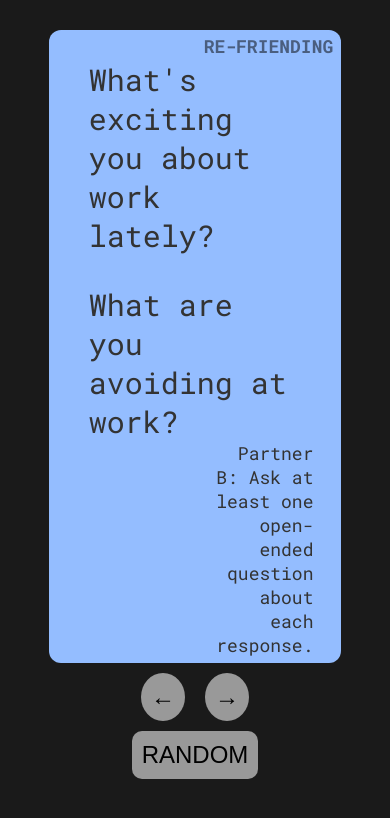
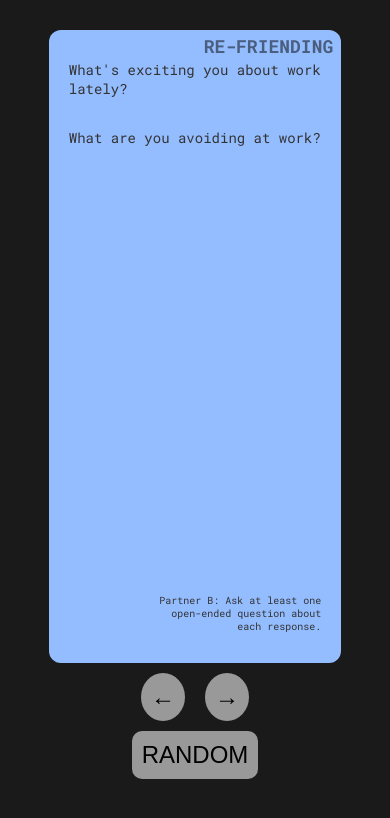
Before and after one commit to leahpavone/happy-partners-card-game, a plain HTML site: page index.html in a window 390 px wide. Drawn offline with Linux system fonts and the light colour scheme.

Commit message:
added media queries

```diff
--- a/script.js
+++ b/script.js
@@ -374,7 +374,7 @@ const cards = [
     text1: "What's your love language? + QR Code",
     text2:
       "- Acts of Service - Words of Affirmation - Physical Touch  - Quality Time - Receiving Gifts",
-    subtext: "qrCode"
+    subtext: ""
   },
   {
     id: 43,
--- a/style.css
+++ b/style.css
@@ -89,11 +89,11 @@ button {
   border-radius: 50%;
 }
 
-.prev-btn {
+/* .prev-btn {
 }
 
 .next-btn {
-}
+} */
 
 .random-btn {
   margin: 0 auto;
@@ -101,9 +101,47 @@ button {
   text-transform: uppercase;
 }
 
-.prev-deck-btn {
+/* .prev-deck-btn {
   background-color: #777;
+} */
+
+/* .next-deck-btn {
+} */
+
+/* Media Queries */
+
+@media only screen and (max-width: 1100px) {
+  .card-text-1,
+  .card-text-2 {
+    font-size: 24px;
+  }
+
+  .card-subtext {
+    font-size: 14px;
+  }
 }
 
-.next-deck-btn {
+@media only screen and (max-width: 768px) {
+  .card-text-1,
+  .card-text-2 {
+    font-size: 20px;
+  }
+
+  .card-subtext {
+    font-size: 10px;
+  }
 }
+@media only screen and (max-width: 550px) {
+  .card-ctr {
+    padding: 30px 20px;
+  }
+
+  .card-text-1,
+  .card-text-2 {
+    font-size: 14px;
+  }
+
+  .card-subtext {
+    width: 70%;
+  }
+}
```
